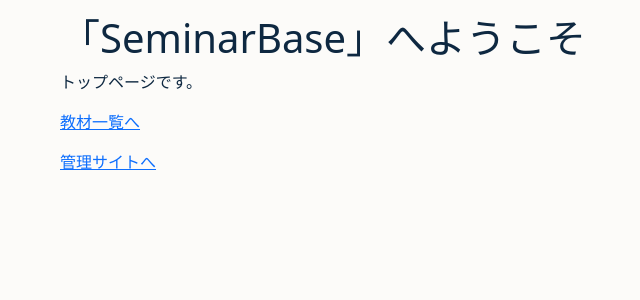
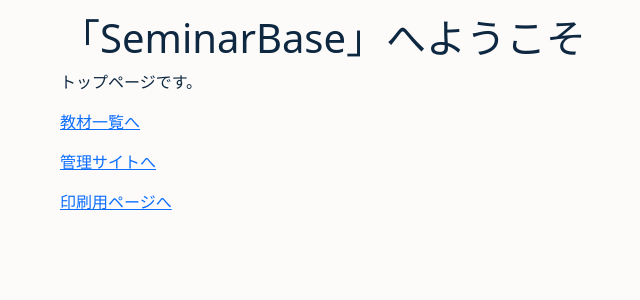
Before and after one commit to e1q23079/SeminarBase, a Django app: page /seminar_base/ in a window 1280 px wide. Shown: the part 56-356 px from the top of the page, without its empty margins (22-662 px from the left). Run offline with Django 5.2, Linux system fonts and the light colour scheme; the visitor is signed in with stand-in values (Sample User, id 1); some libraries are stand-ins or nearby versions.

Commit message:
ページリンク追加

```diff
--- a/app/seminar_base/templates/seminar_base/index.html
+++ b/app/seminar_base/templates/seminar_base/index.html
@@ -7,4 +7,5 @@
 <p>トップページです。</p>
 <p><a href="/seminar_base/articles/">教材一覧へ</a></p>
 <p><a href="/admin">管理サイトへ</a></p>
+<p><a href="/seminar_base/article/print/">印刷用ページへ</a></p>
 {% endblock %}
```
